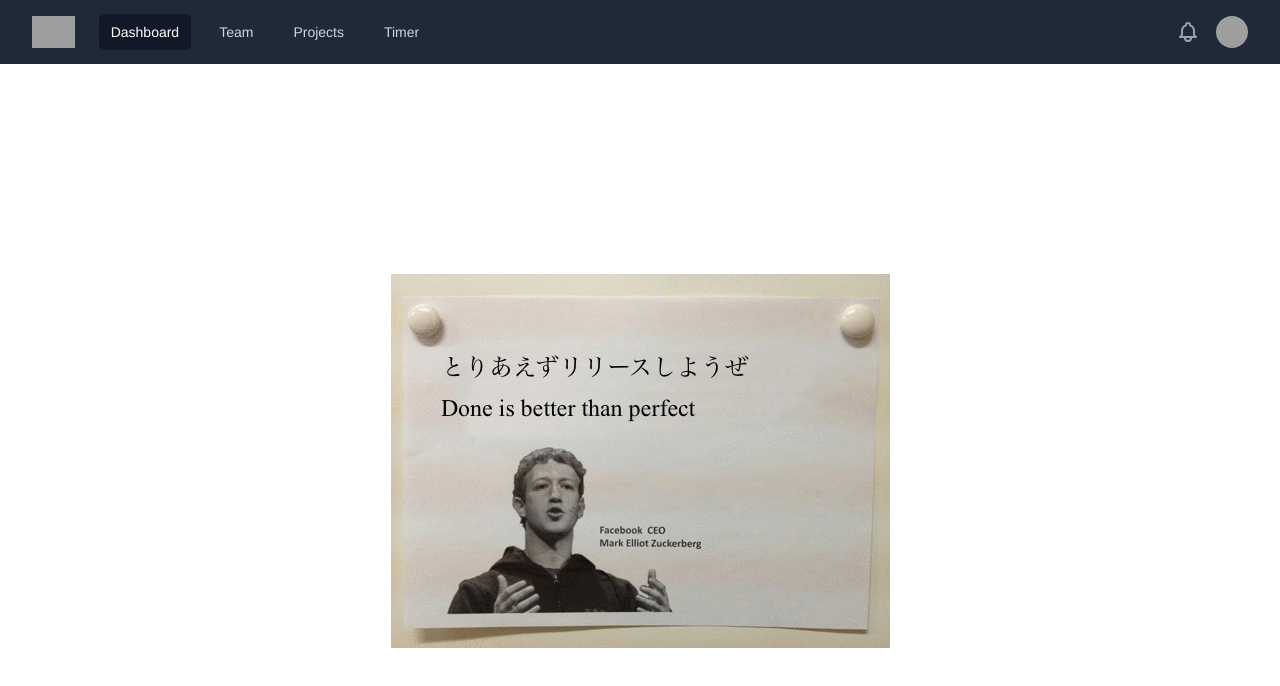
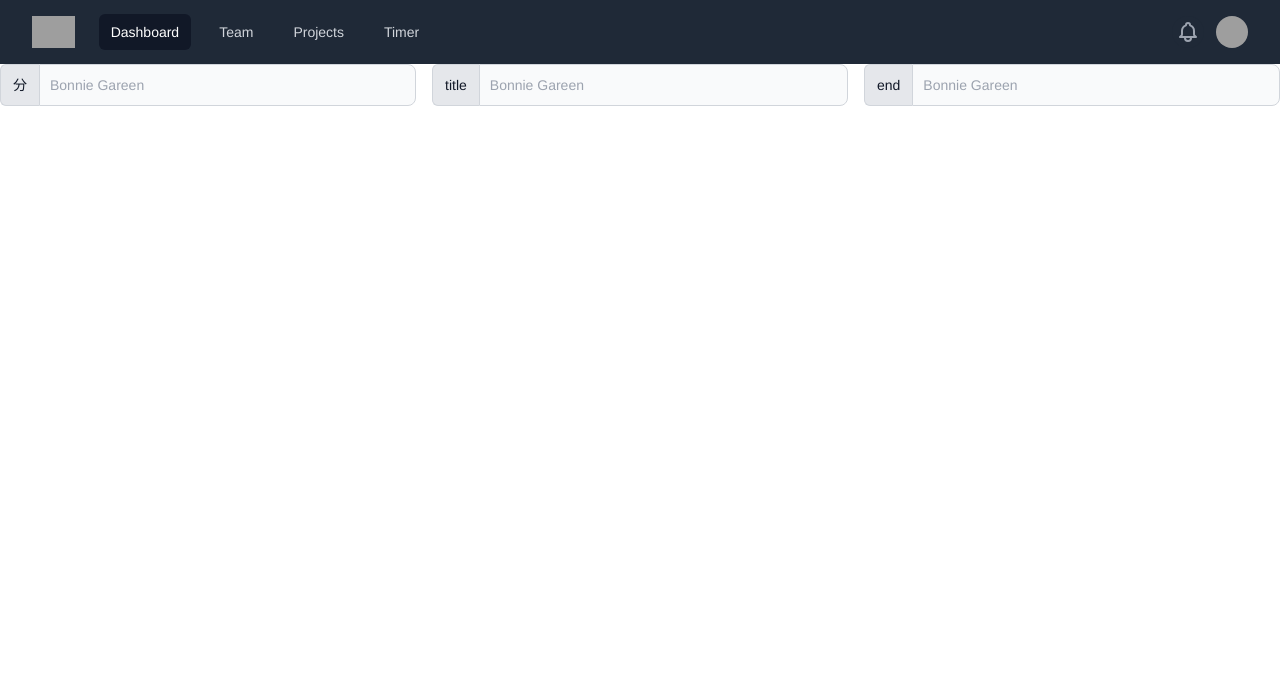
Before and after one commit to mtane0412/tanenob.app, a Next.js app: page /timer in a window 1280 px wide. Shown: the top 686 px of the page. Built offline with nearby package versions, Linux system fonts and the light colour scheme; grey boxes are pictures that could not be loaded.

Commit message:
タイマーの有効範囲を24時間以内に設定、有効でない値にError表示をするようにした

```diff
--- a/src/components/timer.tsx
+++ b/src/components/timer.tsx
@@ -3,7 +3,8 @@
 import { buildStyles, CircularProgressbar } from 'react-circular-progressbar';
 import 'react-circular-progressbar/dist/styles.css';
 import { FontAwesomeIcon } from '@fortawesome/react-fontawesome';
-import { faChevronRight, faPause } from '@fortawesome/free-solid-svg-icons';
+import { faPause } from '@fortawesome/free-solid-svg-icons';
+import { tmpdir } from 'os';
 
 type Props = {
     minute: number
@@ -15,18 +16,42 @@
     HH: string
     MM: string
     SS: string
+    title: string|string[]|undefined
 }
-const Clock = ({HH, MM, SS}:ClockProps) => {
+
+class CurrentTime {
+    now: string;
+    HH: string;
+    MM: string;
+    SS: string;
+    constructor(sec:number) {
+        this.now = new Date(sec * 1000).toISOString();
+        this.HH = this.now.substring(9, 10) === '2' ? '24' : this.now.substring(11, 13);
+        this.MM = this.now.substring(14, 16);
+        this.SS = this.now.substring(17, 19);
+    }
+}
+const ClockFace = ({HH, MM, SS, title}:ClockProps) => {
     return (
-        <div className="whitespace-nowrap">
-            {HH !== '00' && HH + ':'}{MM}:{SS}
-        </div>
+        <>
+            <div className="whitespace-nowrap">
+                {HH !== '00' && HH + ':'}{MM}:{SS}
+            </div>
+            {title &&
+                <div className="font-Zen text-8xl pt-5">{title}</div>
+            }
+        </>
         );
 }
 
-const Timer = ({minute=0, title, end, ribenchi}: Props) => {
-    const audioFile = ribenchi ? '/ribenchi-alarm.mp3' : '/alarm.mp3';
-    let sec:number = minute * 60;
+const Timer = ({minute, title, end, ribenchi}: Props) => {
+    let sec:number;
+    if (Number.isNaN(minute) || minute > 1440) {
+        sec = -1;
+    } else {
+        sec = minute * 60;
+    }
+    const audioFile:string = ribenchi ? '/ribenchi-alarm.mp3' : '/alarm.mp3';
     const [time, setTime] = useState(sec);
     const [percentage, setPercentage] = useState(100);
     const [isPaused, setIsPaused] = useState(false);
@@ -38,9 +63,10 @@
     }
 
     let remainSec:MutableRefObject<number> = useRef(time);
-    let HH:MutableRefObject<string> = useRef(new Date(remainSec.current * 1000).toISOString().substring(11, 13));
-    let MM:MutableRefObject<string> = useRef(new Date(remainSec.current * 1000).toISOString().substring(14, 16));
-    let SS:MutableRefObject<string> = useRef(new Date(remainSec.current * 1000).toISOString().substring(17, 19));
+    let currentTime = new CurrentTime(remainSec.current);
+    let HH:MutableRefObject<string> = useRef(currentTime.HH);
+    let MM:MutableRefObject<string> = useRef(currentTime.MM);
+    let SS:MutableRefObject<string> = useRef(currentTime.SS);
     const progressStyle = {
         // Colors
         textColor: ribenchi ? '#daa3ff' :'#f88',
@@ -49,12 +75,12 @@
     };
     useEffect(()=> {
         const counting = setInterval(() => {
-            if (!pause.current) {
+            if (!pause.current && remainSec.current > 0) {
                 remainSec.current = remainSec.current - 1 >= 1 ? remainSec.current - 1 : 0;
-                const ct = new Date(remainSec.current * 1000).toISOString();
-                HH.current = ct.substring(11, 13);
-                MM.current = ct.substring(14, 16);
-                SS.current = ct.substring(17, 19);
+                currentTime = new CurrentTime(remainSec.current);
+                HH.current = currentTime.HH
+                MM.current = currentTime.MM;
+                SS.current = currentTime.SS;
                 console.log(`${Math.round(remainSec.current / sec * 100)}%`);
                 setTime(remainSec.current);
                 setPercentage(remainSec.current / sec * 100);
@@ -75,13 +101,15 @@
                 <div className={`w-full m-auto p-14 text-center absolute top-1/2 left-1/2 transform -translate-x-1/2 -translate-y-1/2`}>
                     <div className="font-mono text-9xl">
                         {remainSec.current > 0
-                            ? <Clock HH={HH.current} MM={MM.current} SS={SS.current} />
-                            : <div><span>{end ? end : 'finish'}</span><audio autoPlay={true} src={audioFile} /></div>
+                            && <ClockFace HH={HH.current} MM={MM.current} SS={SS.current} title={title} />
+                        }
+                        {remainSec.current === 0
+                            && <div><span>{end ? end : 'finish'}</span><audio autoPlay={true} src={audioFile} /></div>
+                        }
+                        {remainSec.current < 0
+                            && <div><span className=" text-red-400">Error</span></div>
                         }
                     </div>
-                    {title &&
-                        <div className="font-Zen text-8xl pt-5">{title}</div>
-                    }
                 </div>
             }
             <div onClick={()=>toggleTimer()} className="w-full h-full text-center absolute top-1/2 left-1/2 transform -translate-x-1/2 -translate-y-1/2 z-20">
--- a/src/hooks/usePageView.ts
+++ b/src/hooks/usePageView.ts
@@ -5,7 +5,6 @@
 
 export default function usePageView() {
   const router = useRouter()
-  console.log(gtag.GA_ID)
   useEffect(() => {
     if (!gtag.existsGaId) {
       return
--- a/src/pages/_document.tsx
+++ b/src/pages/_document.tsx
@@ -1,10 +1,10 @@
-import Document, { Head, Main, NextScript } from 'next/document'
+import Document, { Head, Html, Main, NextScript } from 'next/document'
 import { existsGaId, GA_ID } from '../lib/gtag'
 
 export default class MyDocument extends Document {
   render() {
     return (
-      <html lang="ja">
+      <Html lang="ja">
         <Head>
           {/* Google Analytics */}
           {existsGaId && (
@@ -28,7 +28,7 @@
           <Main />
           <NextScript />
         </body>
-      </html>
+      </Html>
     )
   }
 }
--- a/src/pages/timer/[minute].tsx
+++ b/src/pages/timer/[minute].tsx
@@ -3,13 +3,14 @@
 
 const TimerPage = () => {
     const router = useRouter();
+    const isReady = router.isReady;
+    if (!isReady) {
+        return null;
+    }
     const minute = router.query.minute;
     const title = router.query.title;
     const end = router.query.end;
     const ribenchi = router.query.ribenchi === 'true' ? true : false;
-    if (!minute) {
-        return null;
-    }
     return (
         <>
         <Timer minute={Number(minute)} title={title} end={end} ribenchi={ribenchi} />
--- a/src/pages/timer/index.tsx
+++ b/src/pages/timer/index.tsx
@@ -3,9 +3,28 @@
 
 export default function IndexPage() {
     return (
-        <div>
+        <>
             <Header />
-                <Zuckerberg />
-        </div>
+            <div className="container mx-auto columns-3">
+                <div className="flex">
+                    <span className="inline-flex items-center px-3 text-sm text-gray-900 bg-gray-200 rounded-l-md border border-r-0 border-gray-300 dark:bg-gray-600 dark:text-gray-400 dark:border-gray-600">
+                        分
+                    </span>
+                    <input type="text" className="rounded-none rounded-r-lg bg-gray-50 border border-gray-300 text-gray-900 focus:ring-blue-500 focus:border-blue-500 block flex-1 min-w-0 w-full text-sm p-2.5  dark:bg-gray-700 dark:border-gray-600 dark:placeholder-gray-400 dark:text-white dark:focus:ring-blue-500 dark:focus:border-blue-500" placeholder="Bonnie Gareen" />
+                </div>
+                <div className="flex">
+                    <span className="inline-flex items-center px-3 text-sm text-gray-900 bg-gray-200 rounded-l-md border border-r-0 border-gray-300 dark:bg-gray-600 dark:text-gray-400 dark:border-gray-600">
+                        title
+                    </span>
+                    <input type="text" className="rounded-none rounded-r-lg bg-gray-50 border border-gray-300 text-gray-900 focus:ring-blue-500 focus:border-blue-500 block flex-1 min-w-0 w-full text-sm p-2.5  dark:bg-gray-700 dark:border-gray-600 dark:placeholder-gray-400 dark:text-white dark:focus:ring-blue-500 dark:focus:border-blue-500" placeholder="Bonnie Gareen" />
+                </div>
+                <div className="flex">
+                    <span className="inline-flex items-center px-3 text-sm text-gray-900 bg-gray-200 rounded-l-md border border-r-0 border-gray-300 dark:bg-gray-600 dark:text-gray-400 dark:border-gray-600">
+                        end
+                    </span>
+                    <input type="text" className="rounded-none rounded-r-lg bg-gray-50 border border-gray-300 text-gray-900 focus:ring-blue-500 focus:border-blue-500 block flex-1 min-w-0 w-full text-sm p-2.5  dark:bg-gray-700 dark:border-gray-600 dark:placeholder-gray-400 dark:text-white dark:focus:ring-blue-500 dark:focus:border-blue-500" placeholder="Bonnie Gareen" />
+                </div>
+            </div>
+        </>
     )
 }
```
